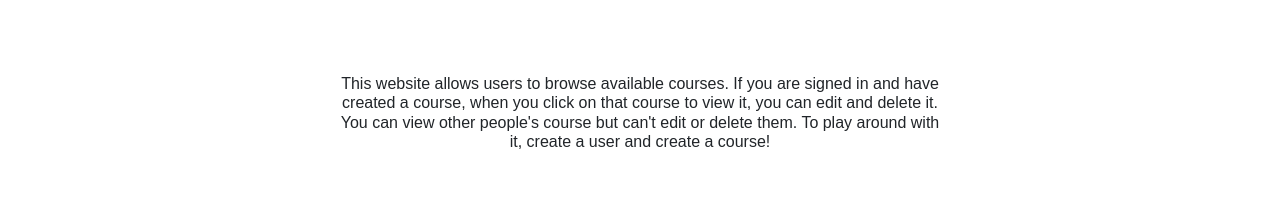
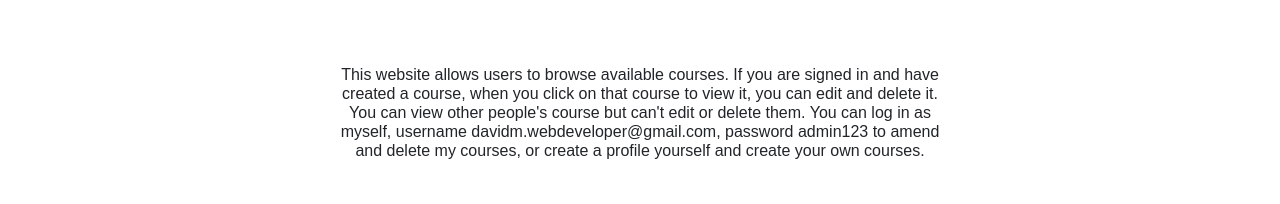
Before and after one commit to Webdev-DavidM/thfs-final-project-react-front-end, a React (Create React App) app: page / in a window 1280 px wide. Shown: the part 300-504 px from the top of the page. Built offline with nearby package versions, Linux system fonts and the light colour scheme; no server answers.

Commit message:
front end amended to contact mongo db api

```diff
--- a/src/components/CourseDetail.js
+++ b/src/components/CourseDetail.js
@@ -29,7 +29,7 @@ export default class CourseDetail extends Component {
       this.props.context.data.deleteCourse(courseId, user).then((errors) => {
         if (errors) {
           this.setState({ errors });
-        } else this.props.history.push("/");
+        } else this.props.history.push("thfs-final-project-react-front-end/");
       });
     } else {
       this.props.history.push("/forbidden");
@@ -48,7 +48,7 @@ export default class CourseDetail extends Component {
   };
 
   returnToList() {
-    this.props.history.push("/");
+    this.props.history.push("thfs-final-project-react-front-end/");
   }
   render() {
     // the conditional rendering below will only display the delete and update course button if the authenticated user owns the course. I have checked this by comparing the authenticatedUser email address with the owner email address and if they match then rendering the buttons.
@@ -89,7 +89,10 @@ export default class CourseDetail extends Component {
                   </span>
                 )}
 
-                <a className="button button-secondary" href="/">
+                <a
+                  className="button button-secondary"
+                  href="thfs-final-project-react-front-end/"
+                >
                   Return to List
                 </a>
               </div>
--- a/src/components/CreateCourse.js
+++ b/src/components/CreateCourse.js
@@ -37,13 +37,13 @@ export default class CreateCourse extends Component {
       if (errors) {
         this.setState({ errors: errors.message });
       } else {
-        this.props.history.push("/");
+        this.props.history.push("thfs-final-project-react-front-end/");
       }
     });
   };
 
   cancel = (event) => {
-    this.props.history.push("/");
+    this.props.history.push("thfs-final-project-react-front-end/");
   };
 
   render() {
--- a/src/components/ModalBox.js
+++ b/src/components/ModalBox.js
@@ -10,8 +10,10 @@ function ModalBox(props) {
           This website allows users to browse available courses. If you are
           signed in and have created a course, when you click on that course to
           view it, you can edit and delete it. You can view other people's
-          course but can't edit or delete them. To play around with it, create a
-          user and create a course!
+          course but can't edit or delete them. You can log in as myself,
+          username davidm.webdeveloper@gmail.com, password admin123 to amend and
+          delete my courses, or create a profile yourself and create your own
+          courses.
         </h2>
 
         <Button variant="primary" onClick={() => props.close()}>
```
